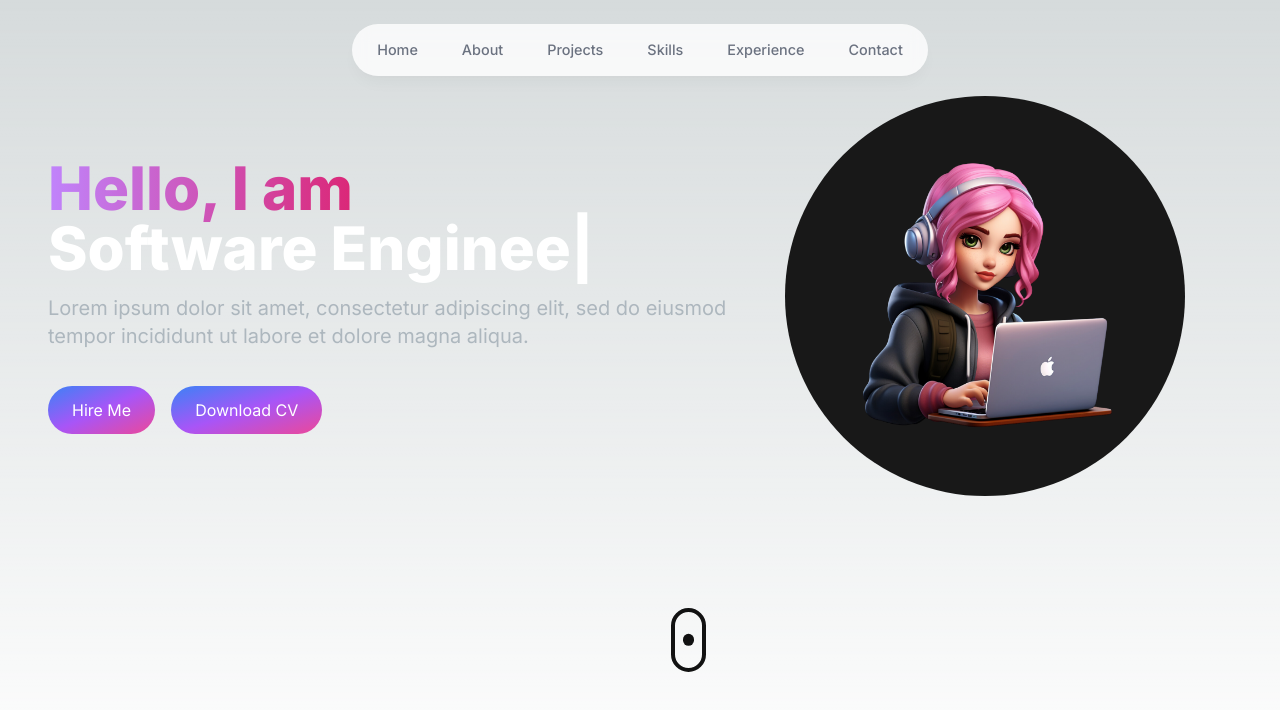
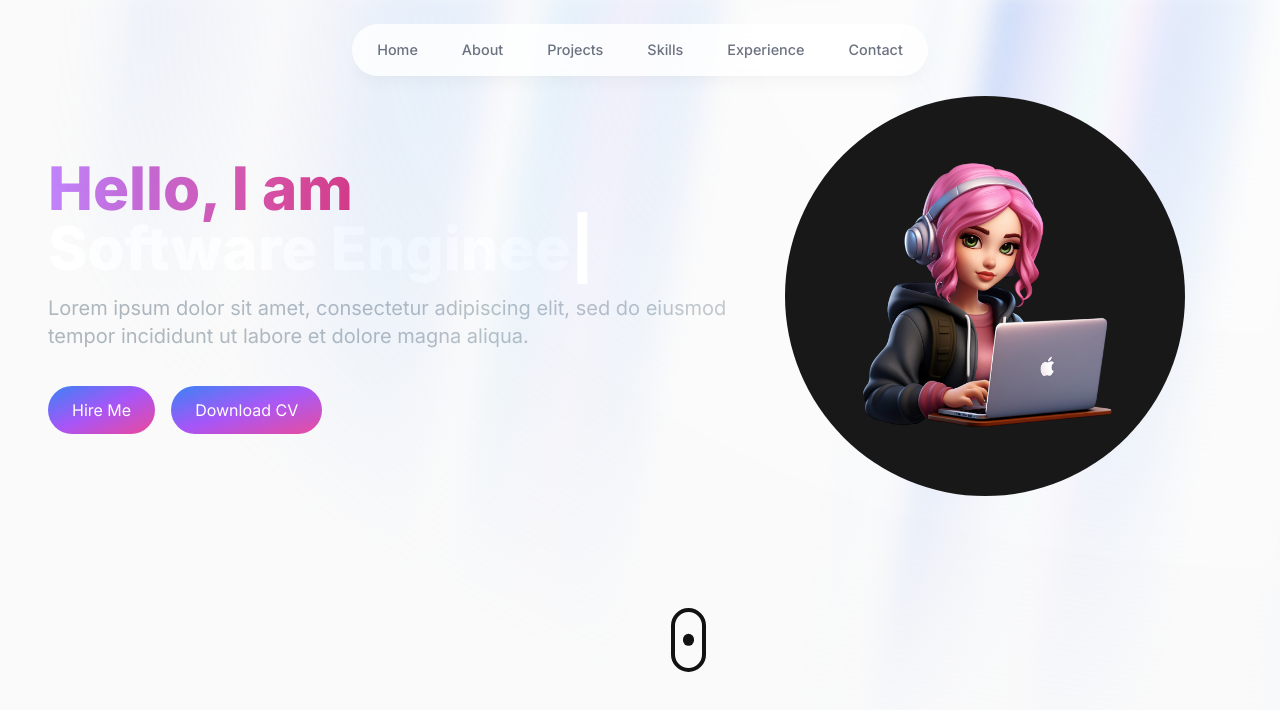
Before and after one commit to AhnafulH/Personal_Website, a Next.js app in the folder portofolio-website/: page / in a window 1280 px wide. Shown: the top 710 px of the page. Built offline with nearby package versions, Linux system fonts and the light colour scheme.

Commit message:
Added Aurora Background

```diff
--- a/portofolio-website/app/page.tsx
+++ b/portofolio-website/app/page.tsx
@@ -1,10 +1,11 @@
 import Header from "@/components/Header";
 import HeroSection from "@/components/HeroSection";
-import AuroraBackground from "@/components/AuroraBackground";
+import { AuroraBackground } from "@/components/ui/aurora-background";
 import ScrollBtn from "@/components/ScrollBtn";
 
 export default function Home() {
   return (
+    <AuroraBackground>
       <main className="flex min-h-screen flex-col">
         <div className="container mx-auto px-12 py-4">
           <Header/>
@@ -12,6 +13,7 @@
           {/* <ScrollBtn/> */}
         </div>
       </main>
+      </AuroraBackground>
   );
 }
 
--- a/portofolio-website/components/ui/aurora-background.tsx
+++ b/portofolio-website/components/ui/aurora-background.tsx
@@ -1,9 +1,54 @@
-import React from 'react'
+"use client";
+import { cn } from "@/utils/cn";
+import React, { ReactNode } from "react";
 
-const AuroraBackground = () => {
-  return (
-    <div>aurora-background</div>
-  )
+interface AuroraBackgroundProps extends React.HTMLProps<HTMLDivElement> {
+  children: ReactNode;
+  showRadialGradient?: boolean;
 }
 
-export default AuroraBackground
+export const AuroraBackground = ({
+  className,
+  children,
+  showRadialGradient = true,
+  ...props
+}: AuroraBackgroundProps) => {
+  return (
+    <main>
+      <div
+        className={cn(
+          "relative flex flex-col  h-[100vh] items-center justify-center bg-zinc-50 dark:bg-zinc-900  text-slate-950 transition-bg",
+          className
+        )}
+        {...props}
+      >
+        <div className="absolute inset-0 overflow-hidden">
+          <div
+            //   I'm sorry but this is what peak developer performance looks like // trigger warning
+            className={cn(
+              `
+            [--white-gradient:repeating-linear-gradient(100deg,var(--white)_0%,var(--white)_7%,var(--transparent)_10%,var(--transparent)_12%,var(--white)_16%)]
+            [--dark-gradient:repeating-linear-gradient(100deg,var(--black)_0%,var(--black)_7%,var(--transparent)_10%,var(--transparent)_12%,var(--black)_16%)]
+            [--aurora:repeating-linear-gradient(100deg,var(--blue-500)_10%,var(--indigo-300)_15%,var(--blue-300)_20%,var(--violet-200)_25%,var(--blue-400)_30%)]
+            [background-image:var(--white-gradient),var(--aurora)]
+            dark:[background-image:var(--dark-gradient),var(--aurora)]
+            [background-size:300%,_200%]
+            [background-position:50%_50%,50%_50%]
+            filter blur-[10px] invert dark:invert-0
+            after:content-[""] after:absolute after:inset-0 after:[background-image:var(--white-gradient),var(--aurora)]
+            after:dark:[background-image:var(--dark-gradient),var(--aurora)]
+            after:[background-size:200%,_100%]
+            after:animate-aurora after:[background-attachment:fixed] after:mix-blend-difference
+            pointer-events-none
+            absolute -inset-[10px] opacity-50 will-change-transform`,
+
+              showRadialGradient &&
+                `[mask-image:radial-gradient(ellipse_at_100%_0%,black_10%,var(--transparent)_70%)]`
+            )}
+          ></div>
+        </div>
+        {children}
+      </div>
+    </main>
+  );
+};
--- a/portofolio-website/tailwind.config.ts
+++ b/portofolio-website/tailwind.config.ts
@@ -1,4 +1,8 @@
 import type { Config } from "tailwindcss";
+
+const {
+    default: flattenColorPalette,
+  } = require("tailwindcss/lib/util/flattenColorPalette");
 
 const config: Config = {
   content: [
@@ -13,8 +17,33 @@
         "gradient-conic":
           "conic-gradient(from 180deg at 50% 50%, var(--tw-gradient-stops))",
       },
+      animation: {
+        aurora: "aurora 60s linear infinite",
+      },
+      keyframes: {
+        aurora: {
+            from: {
+              backgroundPosition: "50% 50%, 50% 50%",
+            },
+            to: {
+              backgroundPosition: "350% 50%, 350% 50%",
+            },
+          },
+      }
     },
   },
-  plugins: [],
+  plugins: [addVariablesForColors],
 };
+
+function addVariablesForColors({ addBase, theme }: any) {
+    let allColors = flattenColorPalette(theme("colors"));
+    let newVars = Object.fromEntries(
+      Object.entries(allColors).map(([key, val]) => [`--${key}`, val])
+    );
+
+    addBase({
+      ":root": newVars,
+    });
+  }
+
 export default config;
```
Also changed, not shown: portofolio-website/tailwind-default.config.ts (added, +20 -0 lines). Lines whose indentation alone changed are shown as unchanged.
